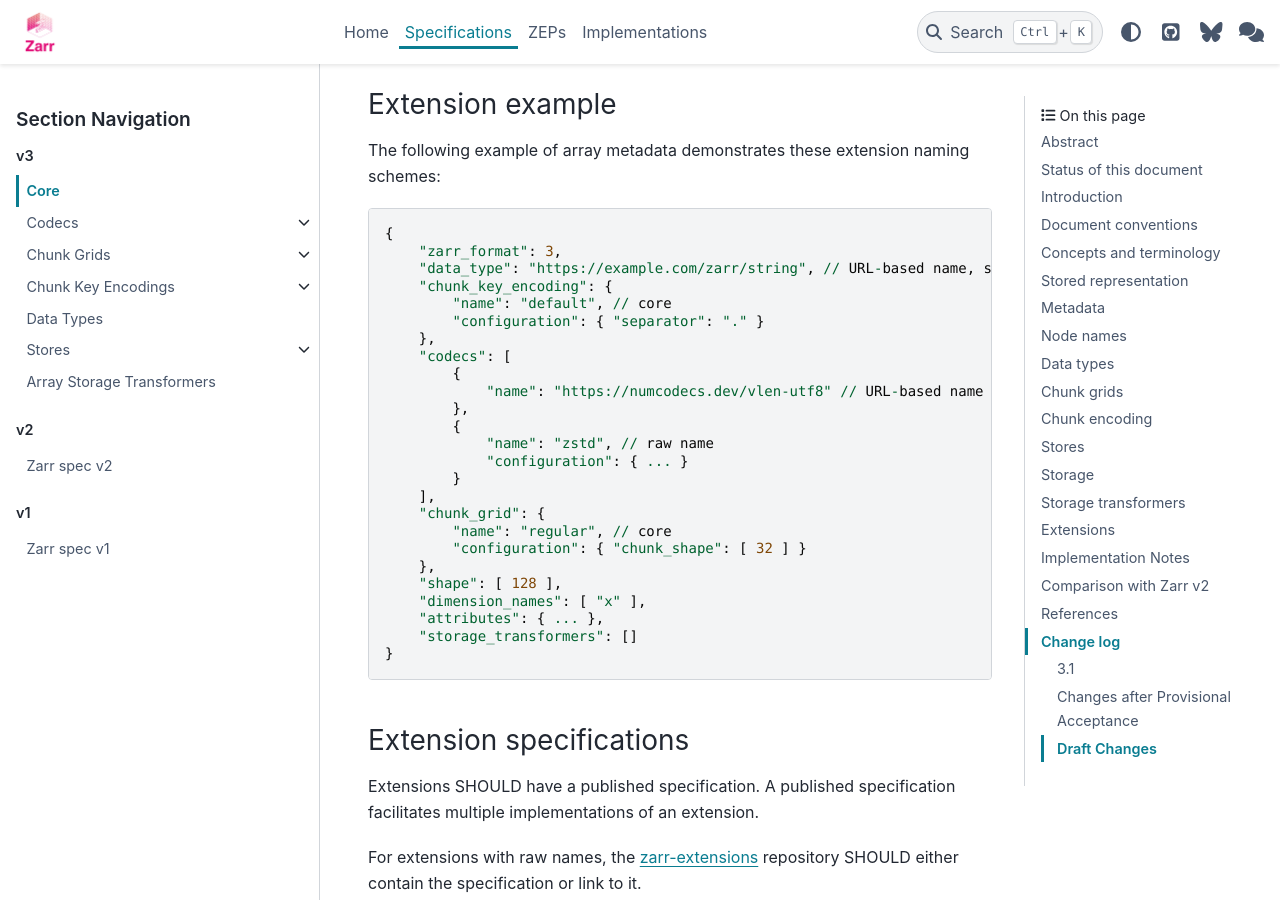
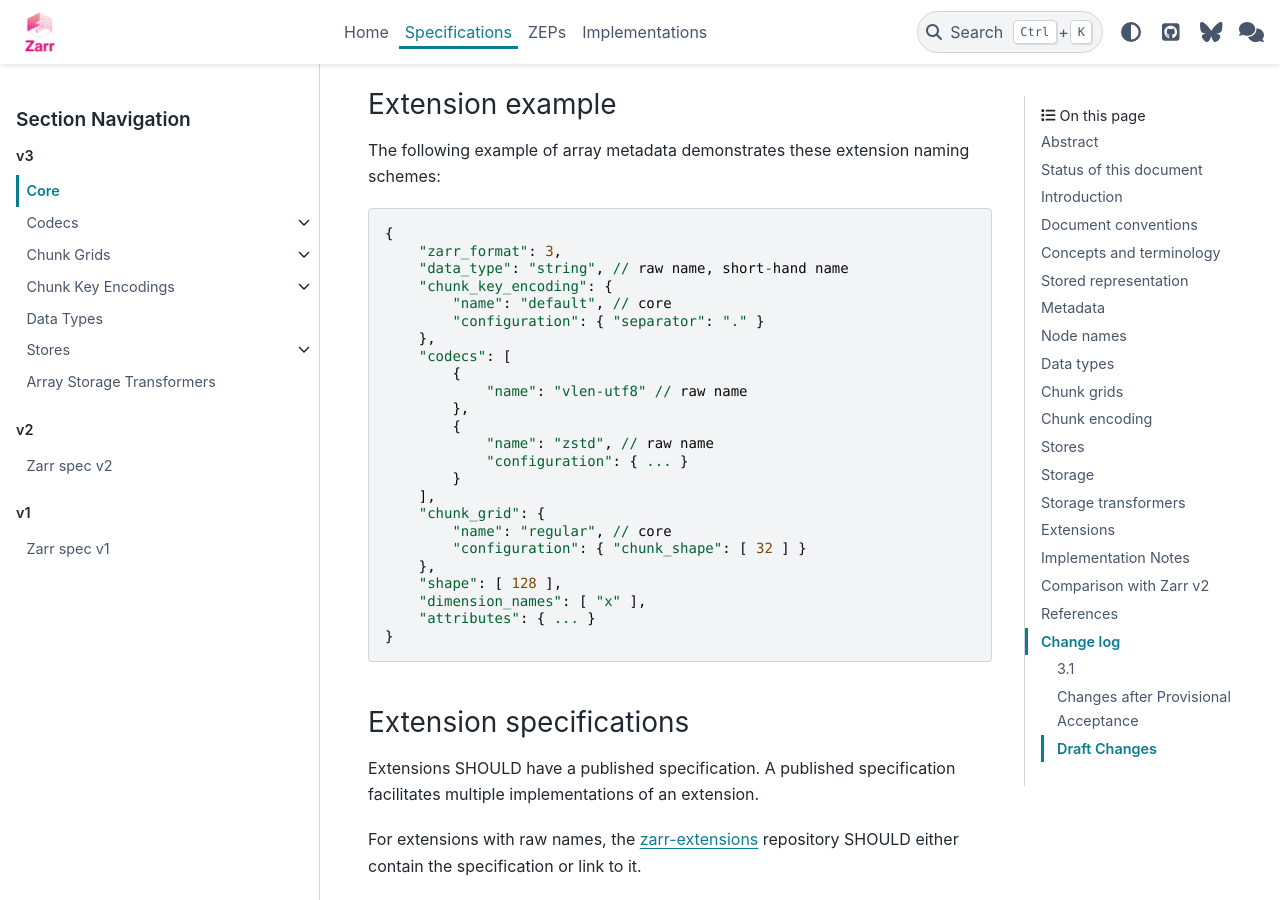
Before and after one commit to zarr-developers/zarr-specs, a Sphinx documentation site: the page built from docs/v3/core/index.rst, in a window 1280 px wide and 900 px high, scrolled down 36319 px. Built offline with Sphinx 7.4.7 and the PyData theme 0.15.4, drawn with Linux system fonts in a browser that asks for light colours.

Commit message:
change extension example

```diff
--- a/docs/v3/core/index.rst
+++ b/docs/v3/core/index.rst
@@ -1612,14 +1612,14 @@ The following example of array metadata demonstrates these extension naming sche
 
     {
         "zarr_format": 3,
-        "data_type": "https://example.com/zarr/string", // URL-based name, short-hand name
+        "data_type": "string", // raw name, short-hand name
         "chunk_key_encoding": {
             "name": "default", // core
             "configuration": { "separator": "." }
         },
         "codecs": [
             {
-                "name": "https://numcodecs.dev/vlen-utf8" // URL-based name
+                "name": "vlen-utf8" // raw name
             },
             {
                 "name": "zstd", // raw name
@@ -1632,8 +1632,7 @@ The following example of array metadata demonstrates these extension naming sche
         },
         "shape": [ 128 ],
         "dimension_names": [ "x" ],
-        "attributes": { ... },
-        "storage_transformers": []
+        "attributes": { ... }
     }
 
 Extension specifications
```
